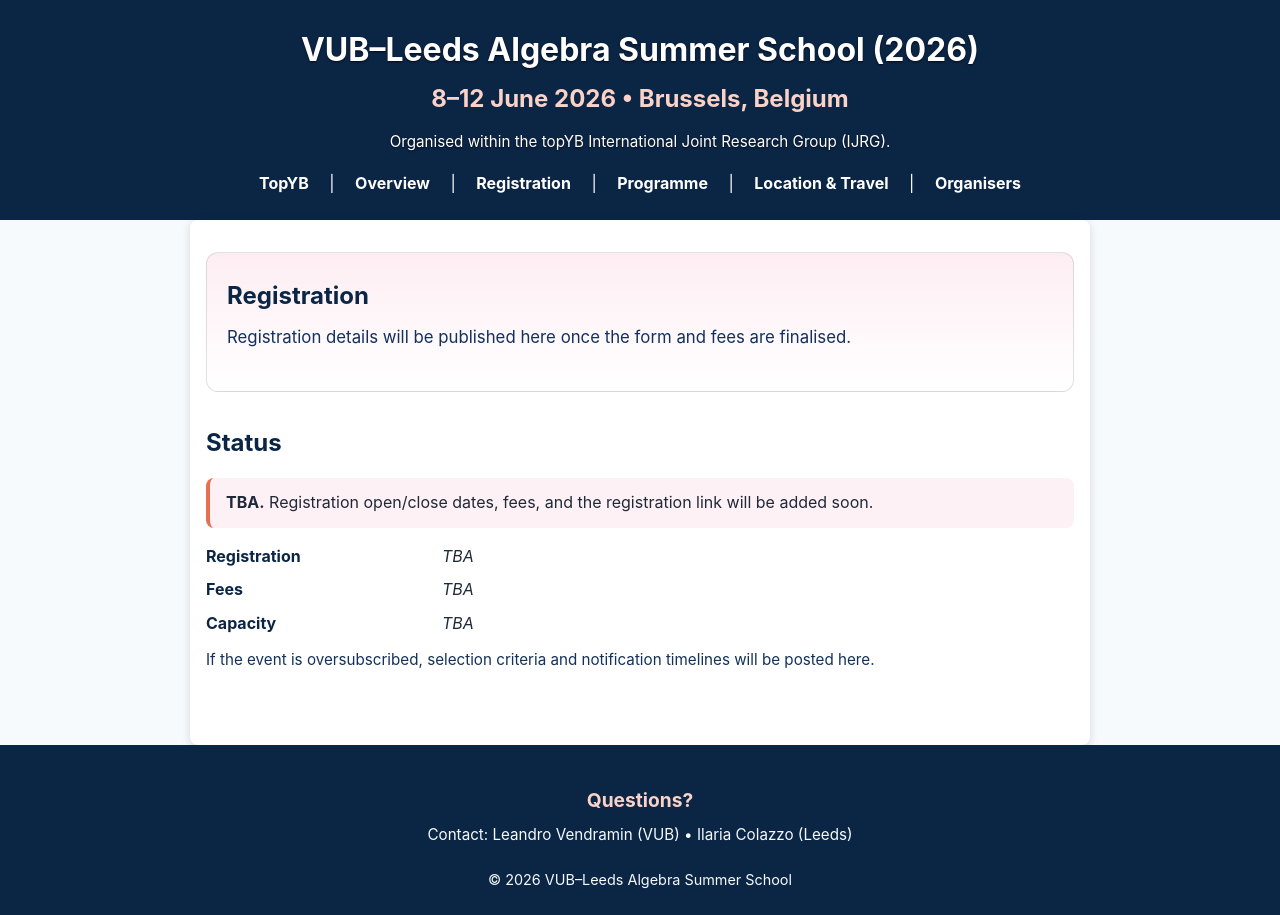
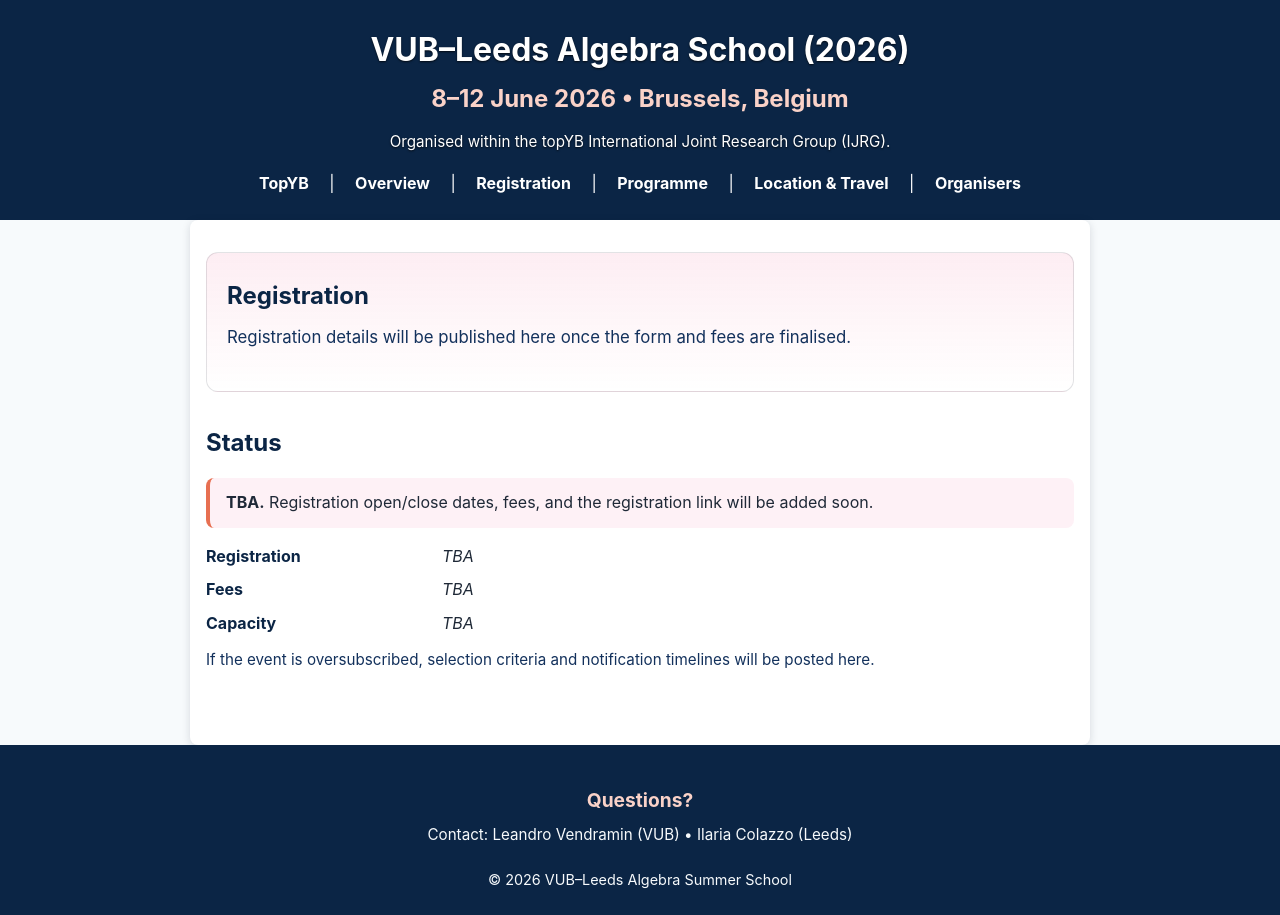
Before and after one commit to VubLeedsTopYB/VubLeedsTopYB.github.io, a Jekyll site: the page built from summer-school/registration.md, in a window 1280 px wide. Built offline with Jekyll 4.4.1, drawn with Linux system fonts in a browser that asks for light colours.

Commit message:
Update header title for summer school event

```diff
--- a/_includes/summer_header.html
+++ b/_includes/summer_header.html
@@ -1,5 +1,5 @@
 <header>
-  <h1>VUB–Leeds Algebra Summer School (2026)</h1>
+  <h1>VUB–Leeds Algebra School (2026)</h1>
   <h2>8–12 June 2026 • Brussels, Belgium</h2>
   <p class="small">Organised within the topYB International Joint Research Group (IJRG).</p>
   <nav>
```
